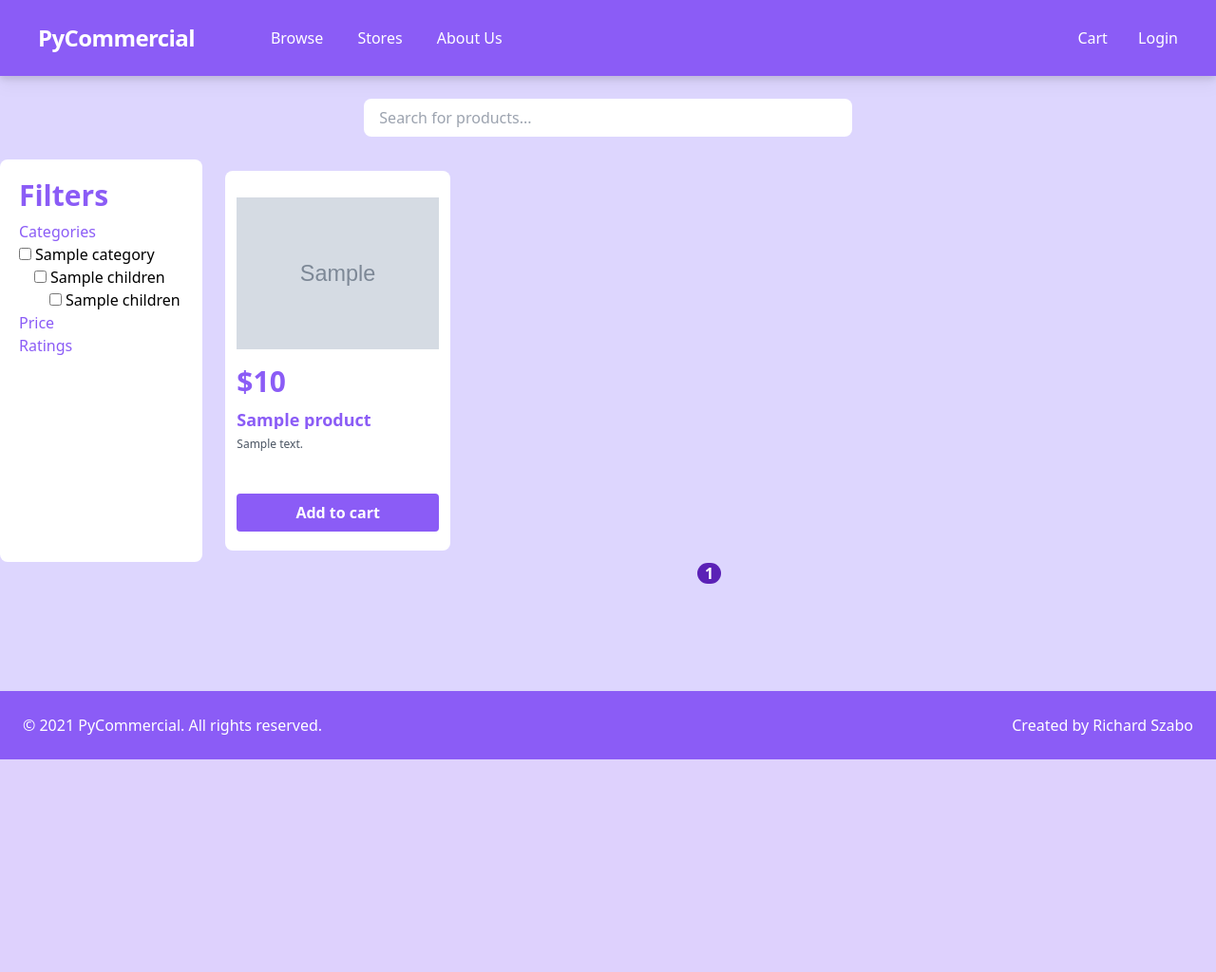
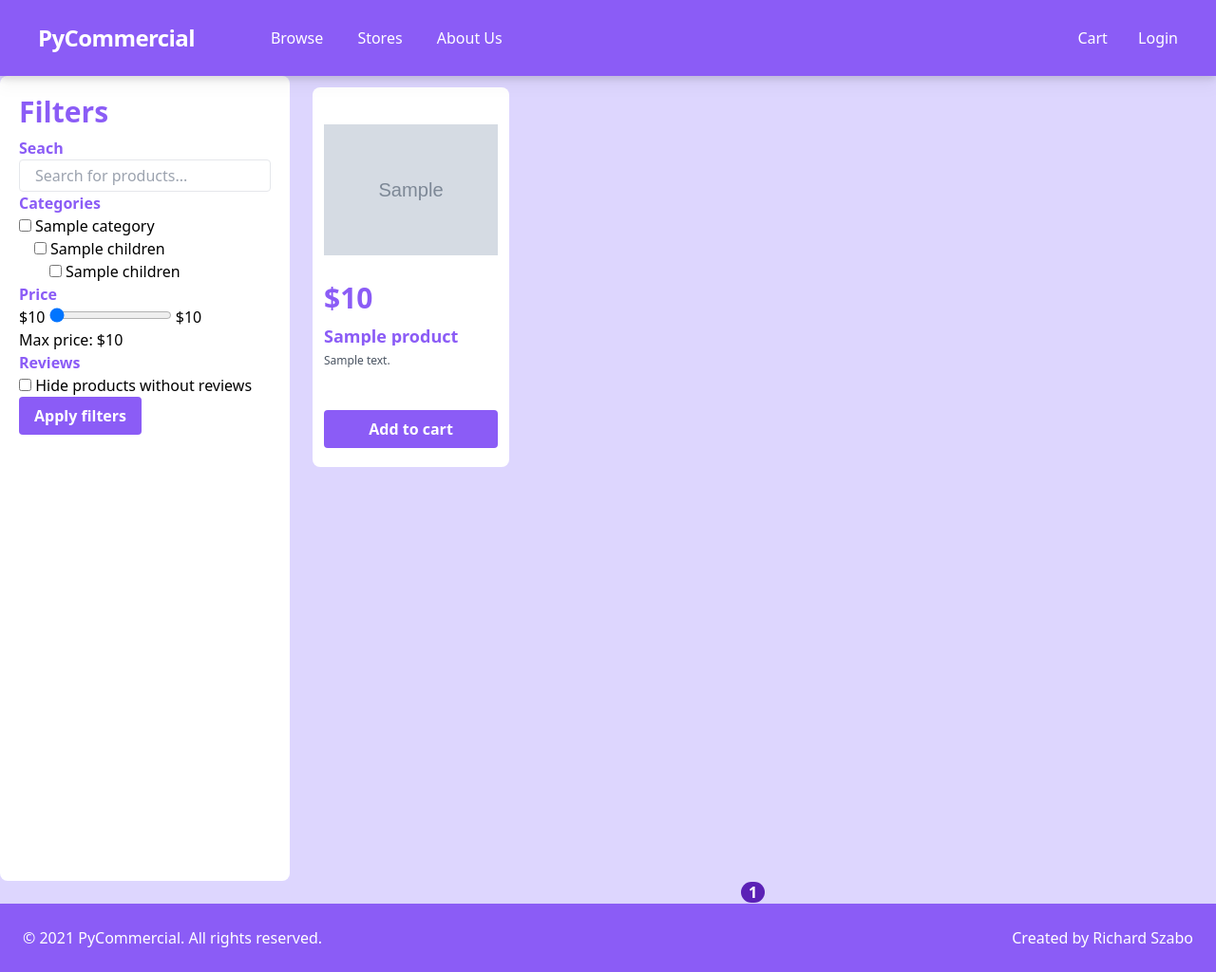
Before and after one commit to Riyomi/PyCommercial, a Django app: template products/templates/products/browse.html in a window 1280 px wide. Shown: the whole page at 95% size. Before the commit the page ends 800 px from the top, so only its background shows below. Run offline with Django 3.2, Linux system fonts and the light colour scheme; the template is opened without the code that fills it: most values are stand-ins (such as "Sample title", 1, 10 or a date in 2020); grey boxes marked "Sample" are stand-in pictures; style sheets or scripts are compiled from the project's sources; some libraries are stand-ins or nearby versions.

Commit message:
Browse page redesigned, added additional filters

```diff
--- a/jstoolchain/css/tailwind.css
+++ b/jstoolchain/css/tailwind.css
@@ -25,6 +25,10 @@
 
   .title-h1 {
     @apply block text-purple-500 font-bold text-3xl mb-2;
+  }
+
+  #filters > p {
+    @apply font-semibold text-purple-500;
   }
 
   .menu-option {
--- a/products/static/js/checkboxList.js
+++ b/products/static/js/browserFilters.js
@@ -13,17 +13,29 @@ $(document).ready(function () {
       });
     } else {
       // if the checkbox got unchecked, only uncheck a parent if none of its children are checked
-      $(parents).each(function (index, parent) {
-        // the top category (=category without parents, which is always the first element in the array) must be handled differently because of the way the HTML is structured
-        if (index == 0) {
-          if (noSiblingsSelectedOfRoot(parent)) {
+      $(parents)
+        .reverse()
+        .each(function (index, parent) {
+          // the top category (=category without parents, which will always be the last element in the array) must be handled differently because of the way the HTML is structured
+          if (index == parents.length - 1) {
+            if (noSiblingsSelectedOfRoot(parent)) {
+              uncheck(parent);
+            }
+          } else if (noSiblingsSelected(checkbox)) {
             uncheck(parent);
           }
-        } else if (noSiblingsSelected(checkbox)) {
-          uncheck(parent);
-        }
-      });
+        });
     }
+  });
+
+  $("#selected-max-price").text(
+    "Max price: $" + $('input[name="maxPrice"]').val()
+  );
+
+  $('input[name="maxPrice"]').change(function () {
+    $("#selected-max-price").text(
+      "Max price: $" + $('input[name="maxPrice"]').val()
+    );
   });
 });
 
@@ -61,3 +73,5 @@ function check(checkbox) {
 function uncheck(checkbox) {
   $(checkbox).prop("checked", false);
 }
+
+jQuery.fn.reverse = [].reverse;
--- a/products/templates/products/browse.html
+++ b/products/templates/products/browse.html
@@ -4,54 +4,66 @@
 {% block title %}Products{% endblock title %}
 
 {% block content %}
-<div class="grid grid-cols-6 w-full bg-purple-200">
-  <div class="grid col-span-6 p-6">
-    <form method="get" class="grid mx-auto w-5/12">
+<div class="grid bg-purple-200">
+  <form method="GET" class="bg-white px-5 pt-5 rounded-lg">
+    <div>
+      <p class="title-h1">Filters</p>
+    </div>
+    <div id="filters">
+      <p>Seach</p>
+      <div>
         <input
           type="text"
           placeholder="Search for products..."
           name="search"
           value="{{ request.GET.search }}"
           class="
-          py-2
+            py-1
             px-4
-          rounded-lg
+            rounded
+            w-full
+            border
             focus:outline-none focus:ring focus:ring-purple-400
           "
         />
-      <button
-        class="
-          block
-          fas
-          fa-search
-          absolute
-          pt-3
-          pr-20
-          mr-2
-          right-1/4
-          text-purple-700
-          focus:outline-none
-        "
-      ></button>
-    </form>
       </div>
-  <div class="grid grid-cols-6 col-span-6">
-    <div class="bg-white px-5 pt-5 rounded-lg">
+      <p>Categories</p>
+      <div id="category-selection">
+        {% for category in categories %}
+          {% include "products/tree_view_template.html" %}
+        {% endfor %}
+      </div>
+      <p>Price</p>
       <div>
-        <p class="title-h1">Filters</p>
+        <div>
+          <span>${{min_price}}</span>
+          <input
+            type="range"
+            name="maxPrice"
+            min="{{min_price}}"
+            max="{{max_price}}"
+          />
+          <span>${{max_price}}</span>
         </div>
         <div>
-        <p class="title-h3 text-purple-500">Categories</p>
-        <div id="category-selection">
-          {% for category in categories %}
-            {%include "products/tree_view_template.html" %}
-          {% endfor %}
-        </div>
-        <p class="title-h3 text-purple-500">Price</p>
-        <p class="title-h3 text-purple-500">Ratings</p>
+          <div id="selected-max-price"></div>
         </div>
       </div>
-    <div class="grid md:grid-cols-2 xl:grid-cols-4 col-span-5 mx-3">
+      <p>Reviews</p>
+      <div>
+        <input name="hide-without-reviews" type="checkbox" />
+        <label for="hide-without-reviews"
+          >Hide products without reviews</label
+        >
+      </div>
+      <input
+        type="submit"
+        class="purple-btn cursor-pointer"
+        value="Apply filters"
+      />
+    </div>
+  </form>
+  <div class="grid md:grid-cols-2 xl:grid-cols-4 grid-rows-2 mx-3">
     {% if not page_obj %}
     <div class="grid col-span-4 bg-white min-h-96 m-3 rounded-lg p-3">
       No products match your query.
@@ -62,15 +74,27 @@
         id="product-{{ product.id }}"
         class="flex flex-col bg-white min-h-96 m-3 rounded-lg p-3"
       >
-          <a href="{% url 'products:details' product.id %}" class="flex h-48 justify-center">
-            <img src="{{ product.image.url|formaturl }}" alt="img-{{product.id}}" class="max-h-48 self-center justify-self-center" />
+        <a
+          href="{% url 'products:details' product.id %}"
+          class="flex h-48 justify-center"
+        >
+          <img
+            src="{{ product.image.url|formaturl }}"
+            alt="img-{{product.id}}"
+            class="max-h-48 self-center justify-self-center"
+          />
         </a>
         <div class="title-h1">${{ product.price }}</div>
         <div class="text-purple-500 text-lg font-semibold mb-2">
-            <a href="{% url 'products:details' product.id %}" class="block h-6 truncate"
+          <a
+            href="{% url 'products:details' product.id %}"
+            class="block h-6 truncate"
             >{{ product.name }}</a
           >
-            <span title="{{product.get_avg_rating}} out of 5 stars" class="text-yellow-300 text-xs">
+          <span
+            title="{{product.get_avg_rating}} out of 5 stars"
+            class="text-yellow-300 text-xs"
+          >
             {% for star in product.get_avg_rating|encoderating %}
               {% if star == 1 %}
                 <i class="fas fa-star"></i>
@@ -136,7 +160,7 @@
         <a href="?page={{ page_obj.next_page_number }}">
           <i class="fas fa-chevron-right"></i>
         </a>
-          {%else %}
+      {% else %}
         <a>
           <i class="fas fa-chevron-right"></i>
         </a>
@@ -144,8 +168,6 @@
     </span>
   </div>
 </div>
-</div>
-{% endblock content %}
-{% block javascript %}
-    <script src="{% static 'js/checkboxList.js' %}"></script>
+{% endblock content %} {% block javascript %}
+<script src="{% static 'js/browserFilters.js' %}"></script>
 {% endblock javascript %}
```
Also changed, not shown: products/views.py (+10 -2 lines). Lines whose indentation alone changed are shown as unchanged.
